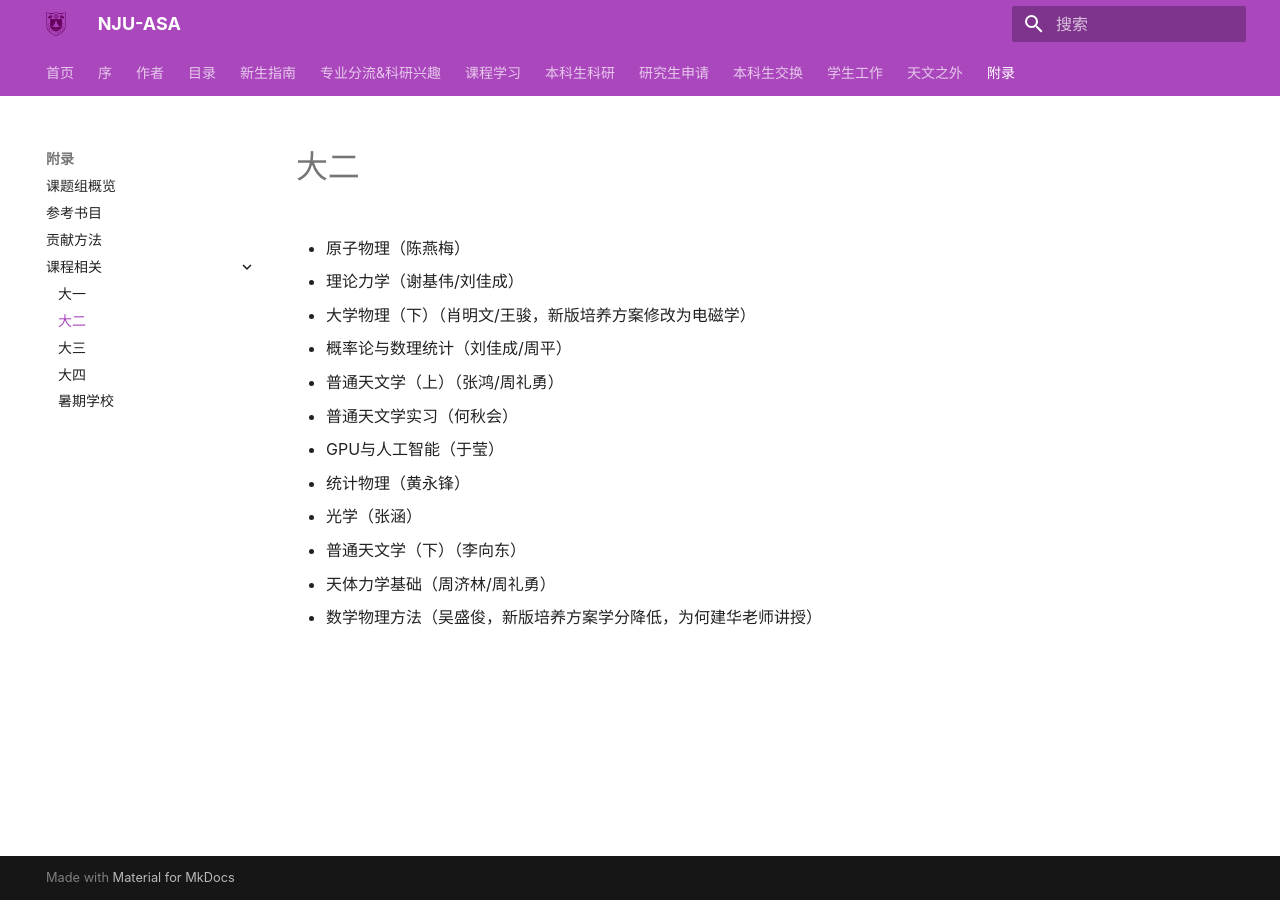
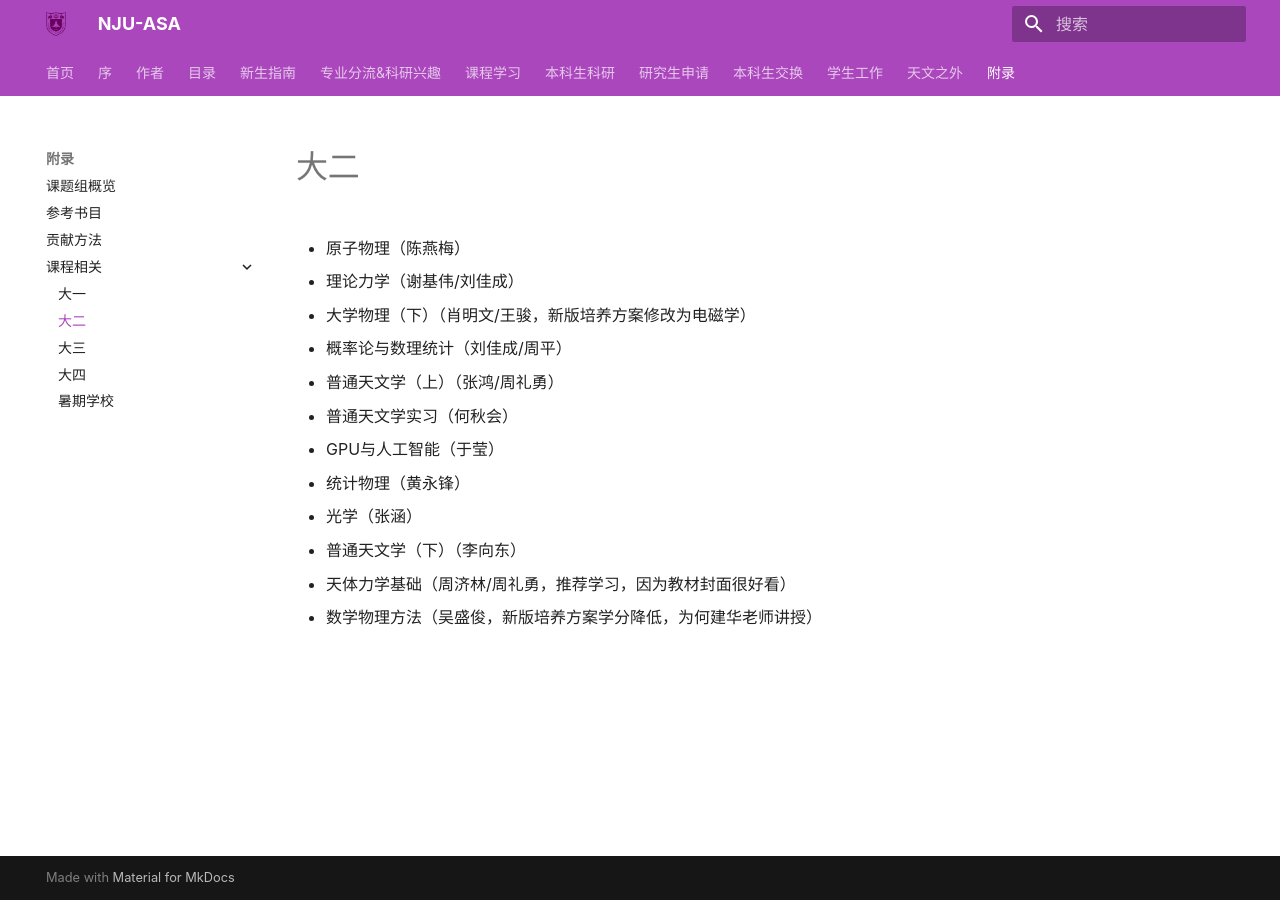
Before and after one commit to nju-astronomy/NJU-ASA, an MkDocs documentation site: the page built from docs/appendix/courses/2_semester.md, in a window 1280 px wide. Built offline with MkDocs 1.6.1 and Material for MkDocs 9.7.7, drawn with Linux system fonts in a browser that asks for light colours; some web fonts are replaced.

Commit message:
Update 2_semester.md

```diff
--- a/docs/appendix/courses/2_semester.md
+++ b/docs/appendix/courses/2_semester.md
@@ -18,6 +18,6 @@
 
 - 普通天文学（下）（李向东）
 
-- 天体力学基础（周济林/周礼勇）
+- 天体力学基础（周济林/周礼勇，推荐学习，因为教材封面很好看）
 
 - 数学物理方法（吴盛俊，新版培养方案学分降低，为何建华老师讲授）
```
